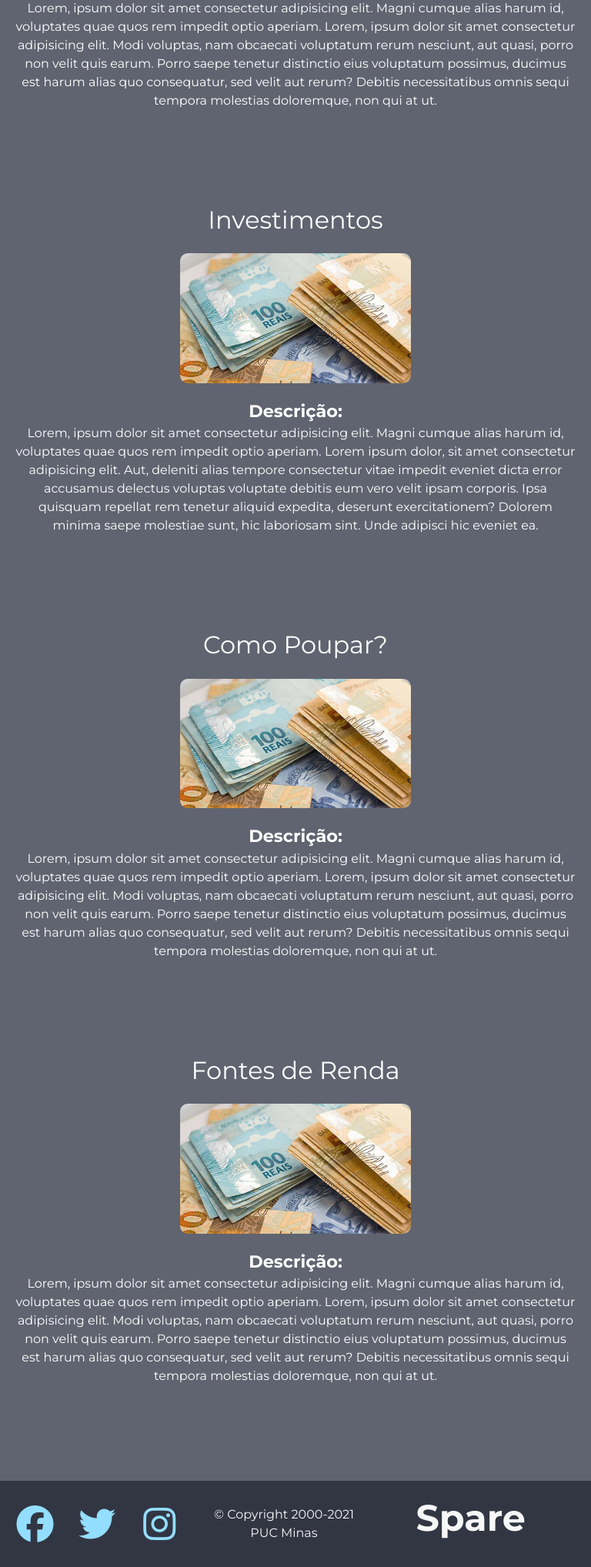
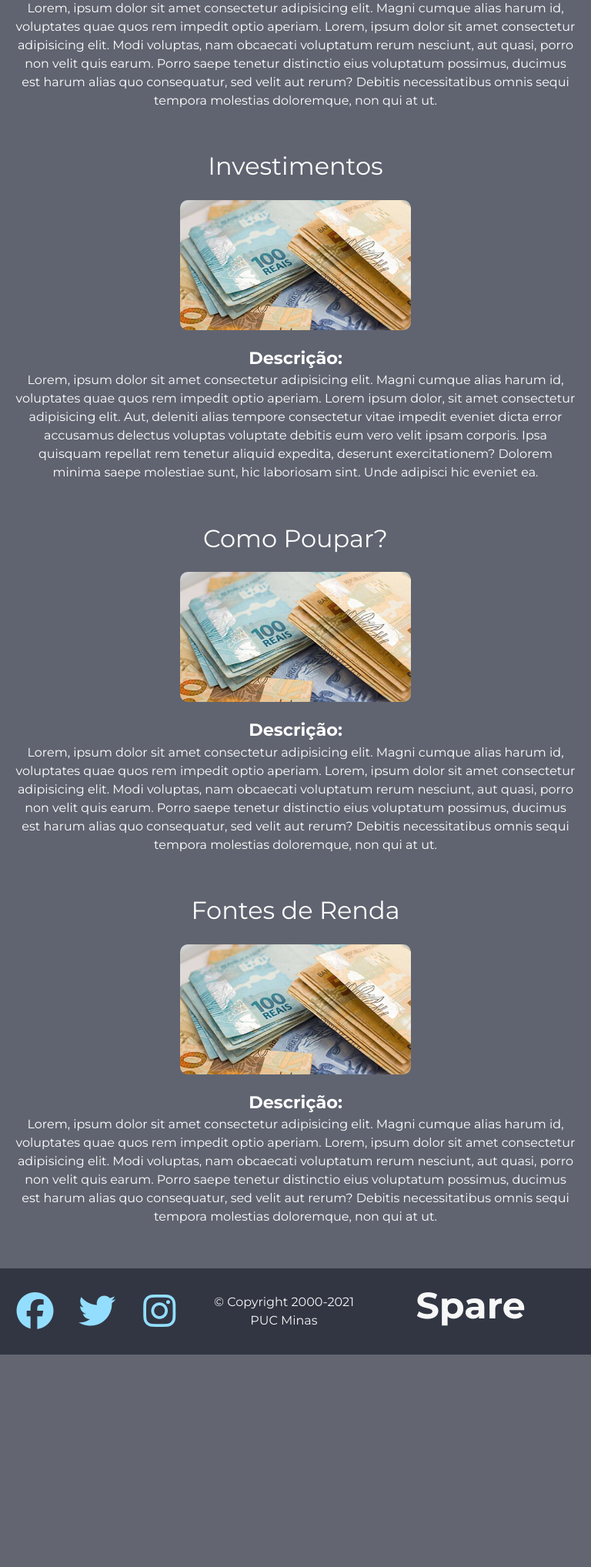
Before and after one commit to ICEI-PUC-Minas-PPLCC-TI/tiaw-ppl-cc-m-20211-grupo-10-financas, a PHP site: page /src/blog.html in a window 768 px wide. Shown: the part 442-2478 px from the top of the page at 77% size. After the commit the page ends 2202 px from the top, so only its background shows below. Run offline with PHP 8.4, Linux system fonts and the light colour scheme; some libraries are stand-ins or nearby versions.

Commit message:
changes blog.css responsivity again

```diff
--- a/src/styles/blog.css
+++ b/src/styles/blog.css
@@ -105,6 +105,11 @@ h2.artigo {
     margin-bottom: 13%;
   }
 }
+@media screen and (min-width: 650px) and (max-width: 785px) {
+  div.artigo p {
+    margin-bottom: 4%;
+  }
+}
 @media screen and (min-width: 786px) and (max-width: 985px) {
   img.img_artigo {
     max-width: 95%;
```
